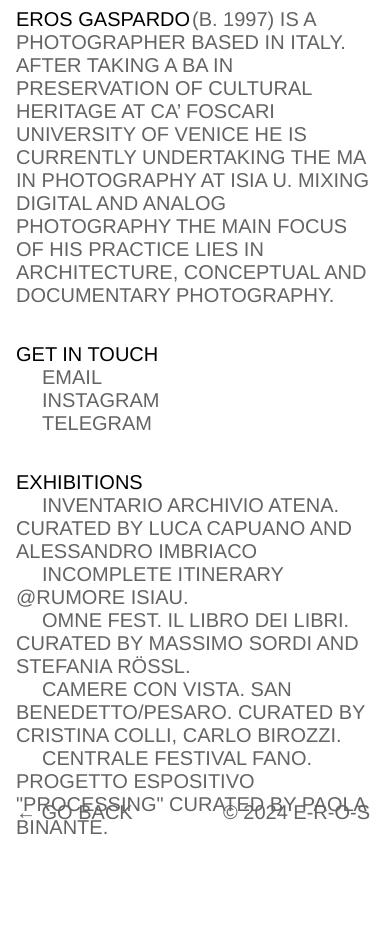
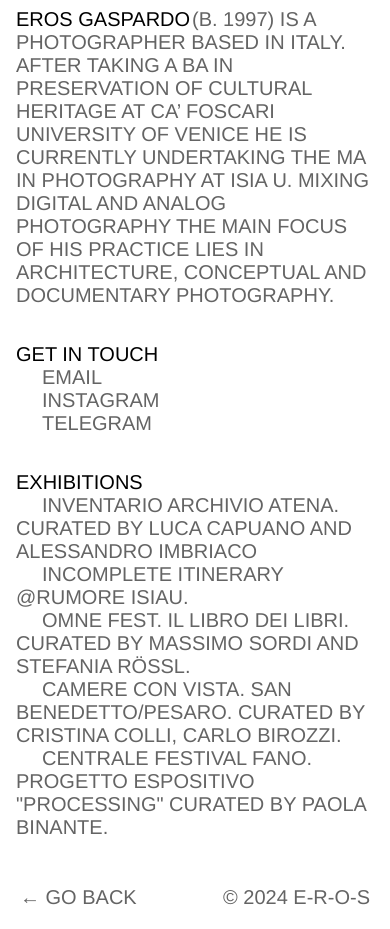
Before and after one commit to erosgaspardo/photo-portfolio, a plain HTML site: page about/index.html in a window 390 px wide. Drawn offline with nearby package versions, Linux system fonts and the light colour scheme.

Commit message:
fixed padding in projects + alignment last <p> about page

```diff
--- a/styles.css
+++ b/styles.css
@@ -257,11 +257,24 @@ ul li {
 
   .projects-list p {
     margin-top: .3em;
-    margin-left: .3em;
+    margin-left: 1em;
     font-size: 1em;
   }
 
   .projects-list {
     padding-right: 0;
   }
+
+  #goback a {
+    position: absolute;
+    bottom: 1em;
+    left: 1em;
+    text-indent: 0em;
+    width: max-content;
+  }
+
+  #copyright {
+    position: absolute;
+    bottom: 1em;
+  }
 }
```
